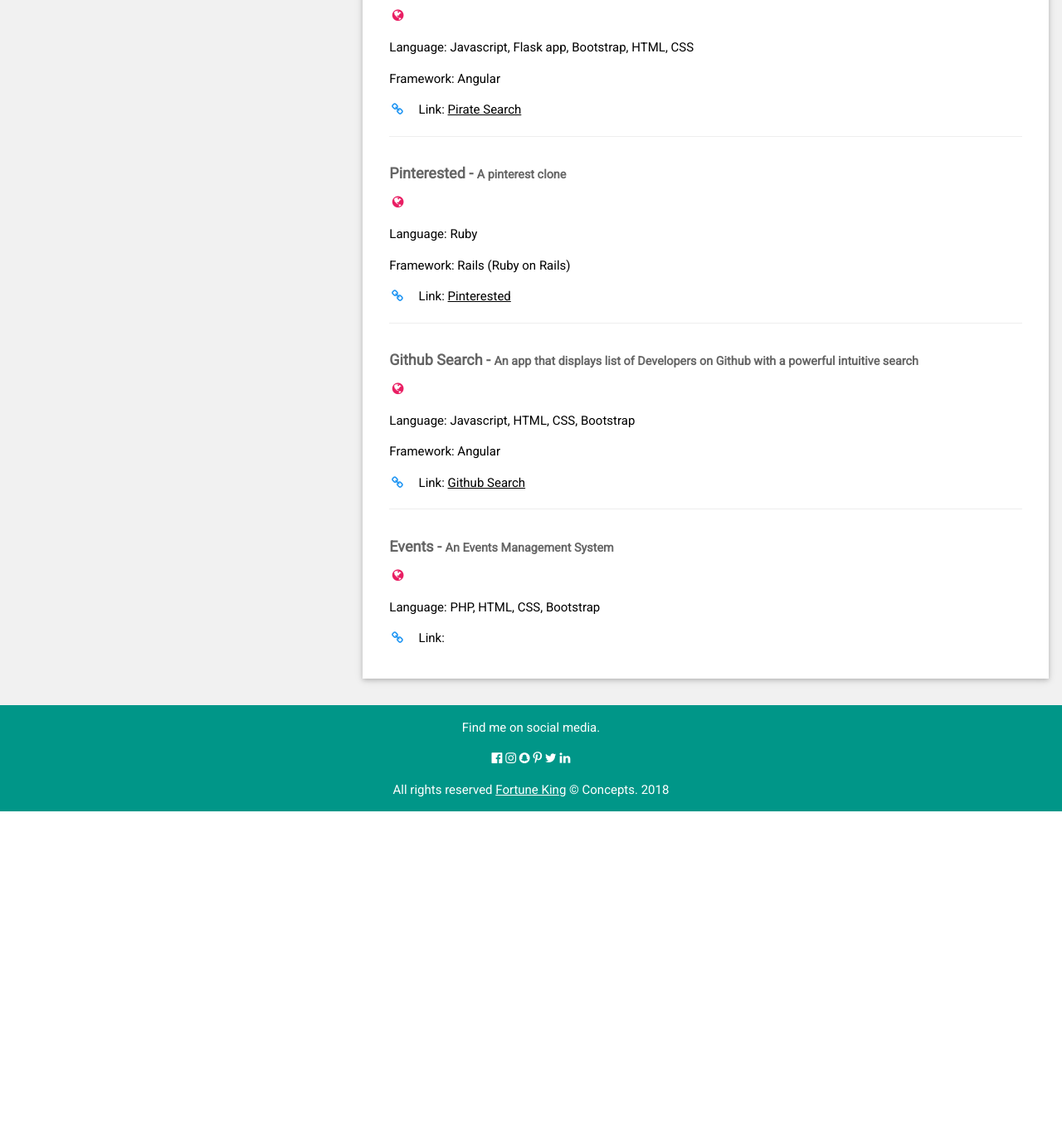
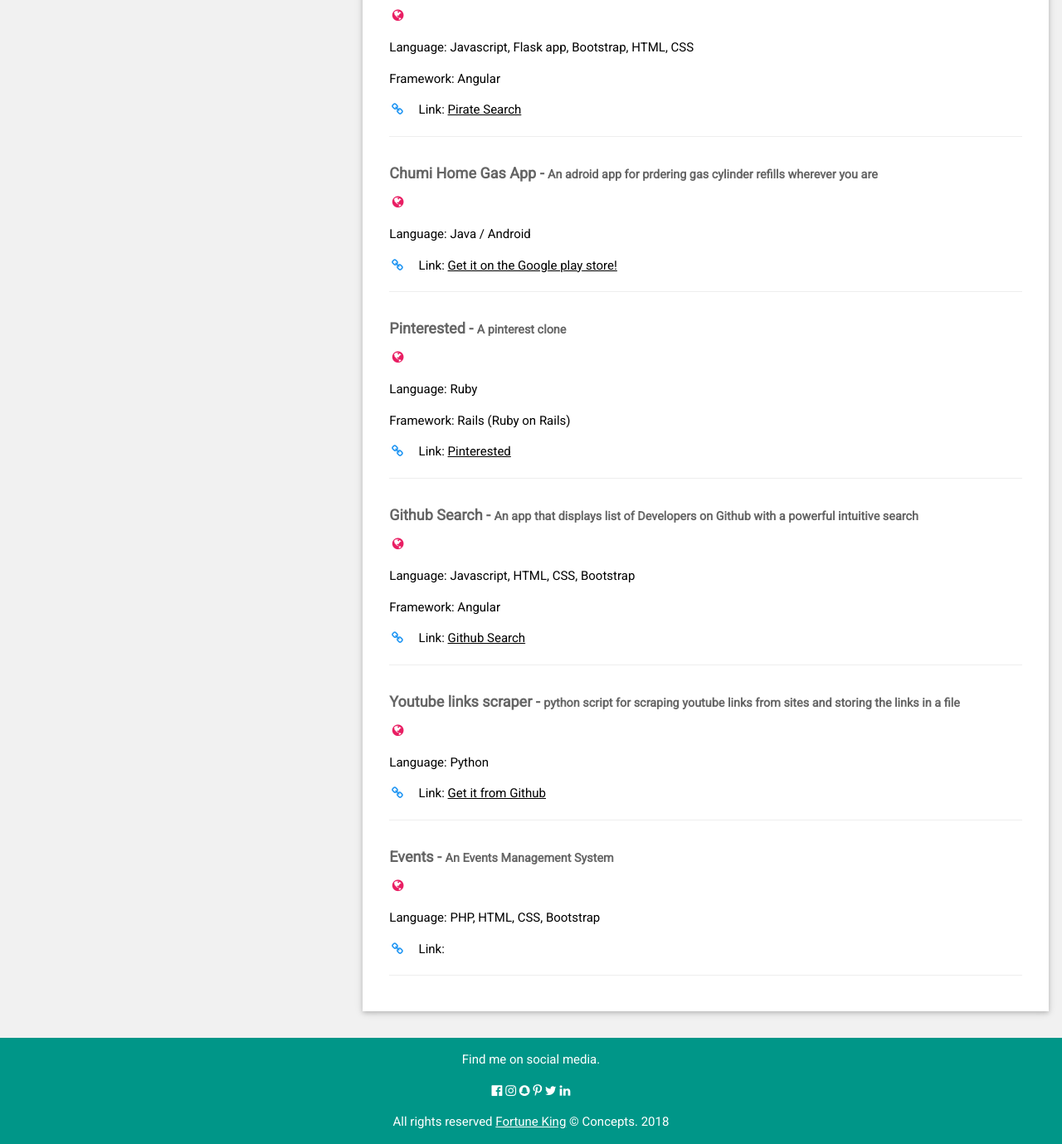
Before and after one commit to chunkingz/cv, a PHP site: page / in a window 1280 px wide. Shown: the part 2200-3579 px from the top of the page at 83% size. Before the commit the page ends 3178 px from the top, so only its background shows below. Run offline with PHP 8.4, Linux system fonts and the light colour scheme.

Commit message:
Update index.php

```diff
--- a/index.php
+++ b/index.php
@@ -116,28 +116,35 @@ html,body,h1,h2,h3,h4,h5,h6 {font-family: "Roboto", sans-serif}
       </div>
 
       <div class="w3-container w3-card w3-white w3-margin-bottom">
+
         <h2 class="w3-text-pink w3-padding-16"><i class="fa fa-graduation-cap fa-fw w3-margin-right w3-xxlarge w3-text-pink"></i>Education</h2>
+
         <div class="w3-container">
           <h5 class="w3-opacity"><b>W3Schools.com & freecodecamp.com</b></h5>
           <h6 class="w3-text-teal"><i class="fa fa-calendar fa-fw w3-margin-right"></i>Forever</h6>
           <p>Web Development! All I need to know in one place</p>
           <hr>
         </div>
+
         <div class="w3-container">
           <h5 class="w3-opacity"><b>Federal University of Petroleum Resources Effurun</b></h5>
           <h6 class="w3-text-teal"><i class="fa fa-calendar fa-fw w3-margin-right"></i>2011 - 2015</h6>
           <p>Bachelors Degree (B.Sc) in Computer Science</p>
           <hr>
         </div>
+
         <div class="w3-container">
           <h5 class="w3-opacity"><b>Air force Military school</b></h5>
           <h6 class="w3-text-teal"><i class="fa fa-calendar fa-fw w3-margin-right"></i>2005 - 2011</h6>
           <p>O levels Degree</p><br>
         </div>
+
       </div>
 
       <div class="w3-container w3-card w3-white w3-margin-bottom">
+
         <h2 class="w3-text-pink w3-padding-16"><i class="fa fa-globe fa-fw w3-margin-right w3-xxlarge w3-text-pink"></i>Online Projects</h2>
+
         <div class="w3-container">
           <h5 class="w3-opacity"><b>INSpirational Educators Awards (INSEA)</b></h5>
           <h6 class="w3-text-pink"><i class="fa fa-globe fa-fw w3-margin-right"></i></h6>
@@ -146,6 +153,7 @@ html,body,h1,h2,h3,h4,h5,h6 {font-family: "Roboto", sans-serif}
           <p><i class="fa fa-link fa-fw w3-text-blue w3-margin-right"></i>Link 2: <a href="http://meadowhalllimited.org/inseawards.org/insea" target="blank">INSEA 2</a> </p>
           <hr>
         </div>
+
         <div class="w3-container">
           <h5 class="w3-opacity"><b>Pirate Search - <small>Worlds Number 1 Torrent Search Engine. An app that lets you search the popular piratebay without ads and ip blocking restrictons.</small></b></h5>
           <h6 class="w3-text-pink"><i class="fa fa-globe fa-fw w3-margin-right"></i></h6>
@@ -154,6 +162,15 @@ html,body,h1,h2,h3,h4,h5,h6 {font-family: "Roboto", sans-serif}
           <p><i class="fa fa-link fa-fw w3-text-blue w3-margin-right"></i>Link: <a href="https://thepiratebay1.herokuapp.com/" target="blank">Pirate Search</a> </p>
           <hr>
         </div>
+
+        <div class="w3-container">
+          <h5 class="w3-opacity"><b>Chumi Home Gas App - <small>An adroid app for prdering gas cylinder refills wherever you are</small></b></h5>
+          <h6 class="w3-text-pink"><i class="fa fa-globe fa-fw w3-margin-right"></i></h6>
+          <p>Language: Java / Android </p>
+          <p><i class="fa fa-link fa-fw w3-text-blue w3-margin-right"></i>Link: <a href="https://play.google.com/store/apps/details?id=com.blogspot.chunkingz.eat_it2" target="blank">Get it on the Google play store!</a> </p>
+          <hr>
+        </div>
+
         <div class="w3-container">
           <h5 class="w3-opacity"><b>Pinterested - <small>A pinterest clone</small></b></h5>
           <h6 class="w3-text-pink"><i class="fa fa-globe fa-fw w3-margin-right"></i></h6>
@@ -162,6 +179,7 @@ html,body,h1,h2,h3,h4,h5,h6 {font-family: "Roboto", sans-serif}
           <p><i class="fa fa-link fa-fw w3-text-blue w3-margin-right"></i>Link: <a href="https://pinterestedd1.herokuapp.com/" target="blank">Pinterested</a> </p>
           <hr>
         </div>
+
         <div class="w3-container">
           <h5 class="w3-opacity"><b>Github Search - <small>An app that displays list of Developers on Github with a powerful intuitive search</small></b></h5>
           <h6 class="w3-text-pink"><i class="fa fa-globe fa-fw w3-margin-right"></i></h6>
@@ -170,13 +188,24 @@ html,body,h1,h2,h3,h4,h5,h6 {font-family: "Roboto", sans-serif}
           <p><i class="fa fa-link fa-fw w3-text-blue w3-margin-right"></i>Link: <a href="https://githubsearchng.herokuapp.com/" target="blank">Github Search</a> </p>
           <hr>
         </div>
+
+        <div class="w3-container">
+          <h5 class="w3-opacity"><b>Youtube links scraper - <small>python script for scraping youtube links from sites and storing the links in a file</small></b></h5>
+          <h6 class="w3-text-pink"><i class="fa fa-globe fa-fw w3-margin-right"></i></h6>
+          <p>Language: Python </p>
+          <p><i class="fa fa-link w3-text-blue fa-fw w3-margin-right"></i>Link: <a href="https://github.com/chunkingz/YoutubeLinks-Scraper" target="blank">Get it from Github</a> </p>
+          <hr>
+        </div>
+
         <div class="w3-container">
           <h5 class="w3-opacity"><b>Events - <small>An Events Management System</small></b></h5>
           <h6 class="w3-text-pink"><i class="fa fa-globe fa-fw w3-margin-right"></i></h6>
           <p>Language: PHP, HTML, CSS, Bootstrap </p>
           <p><i class="fa fa-link w3-text-blue fa-fw w3-margin-right"></i>Link: </p>
+          <hr>
           <br>
         </div>
+
       </div>
 
     <!-- End Right Column -->
```
